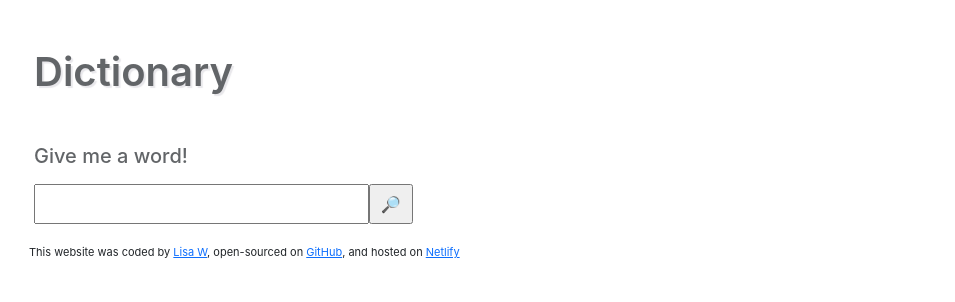
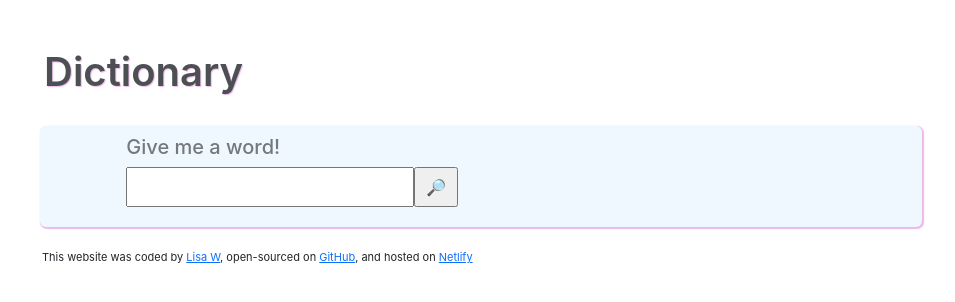
Before and after one commit to lswitkowski/react-dictionary-app, a React (Create React App) app: page / in a window 1280 px wide. Shown: the top 302 px of the page, without its empty margins (53-1008 px from the left). Built offline with nearby package versions, Linux system fonts and the light colour scheme; no server answers.

Commit message:
Style adjustments

```diff
--- a/src/App.css
+++ b/src/App.css
@@ -1,7 +1,8 @@
 footer{font-size: 11px;
 text-align: left;
-margin-top: 20px;
+margin-top: 22px;
 margin-bottom:5px;
+margin-left: 13px;
 }
 
 
--- a/src/Dictionary.css
+++ b/src/Dictionary.css
@@ -1,14 +1,16 @@
 
 h1{text-align: left;
-opacity: 0.7;
-margin-left: 5px;
+opacity: 0.8;
+margin-left: 15px;
 font-weight: 600;
-text-shadow: 2px 2px 1px rgba(168,166,180,0.38)}
+text-shadow: 1px 1px 1px rgba(218, 112, 214, 0.6);}
 
 h5{
     text-align: left;
-    margin-left: 5px;
-    opacity: 0.7;
+    margin-left: 10%;
+    opacity: 0.6;
+
+
 
 }
 
@@ -16,9 +18,21 @@ form{
     text-align: left;}
 
 .searchbar{min-width: 30%;
-padding:6px 10px;
-margin-left:5px;
+padding:6px 18px;
+margin-left: 10%;
+
 }
 
 .submit
 {padding:6px 10px;}
+
+.searchbox{
+    background-color: rgb(239, 248, 255);
+    border-radius: 6px;
+    padding: 5px 20px 20px 0px;
+    min-width: fit-content;
+    margin-right: 20%;
+    margin-left: 1%;
+    margin-top: 30px;
+    box-shadow: 1px 1px 1px 1px rgba(218, 112, 214, 0.5);
+}
--- a/src/Dictionary.js
+++ b/src/Dictionary.js
@@ -40,8 +40,9 @@ if(loaded){
     return (
       <div className="dictionary">
         <h1 className="mt-5">Dictionary</h1>
-        <h5 className="mt-5">Give me a word!</h5>
-        <form className="mt-3" onSubmit={handleSubmit}>
+        <div className="searchbox">
+        <h5 className="mt-1">Give me a word!</h5>
+        <form className="mt-2" onSubmit={handleSubmit}>
           <input
             type="search"
             className="searchbar"
@@ -49,7 +50,7 @@ if(loaded){
             onChange={handleKeywordChange}
           />
           <input type="submit" className="submit" value="&#128270;" />
-        </form>
+        </form></div>
 
         <Results results={results} />
       </div>
```
